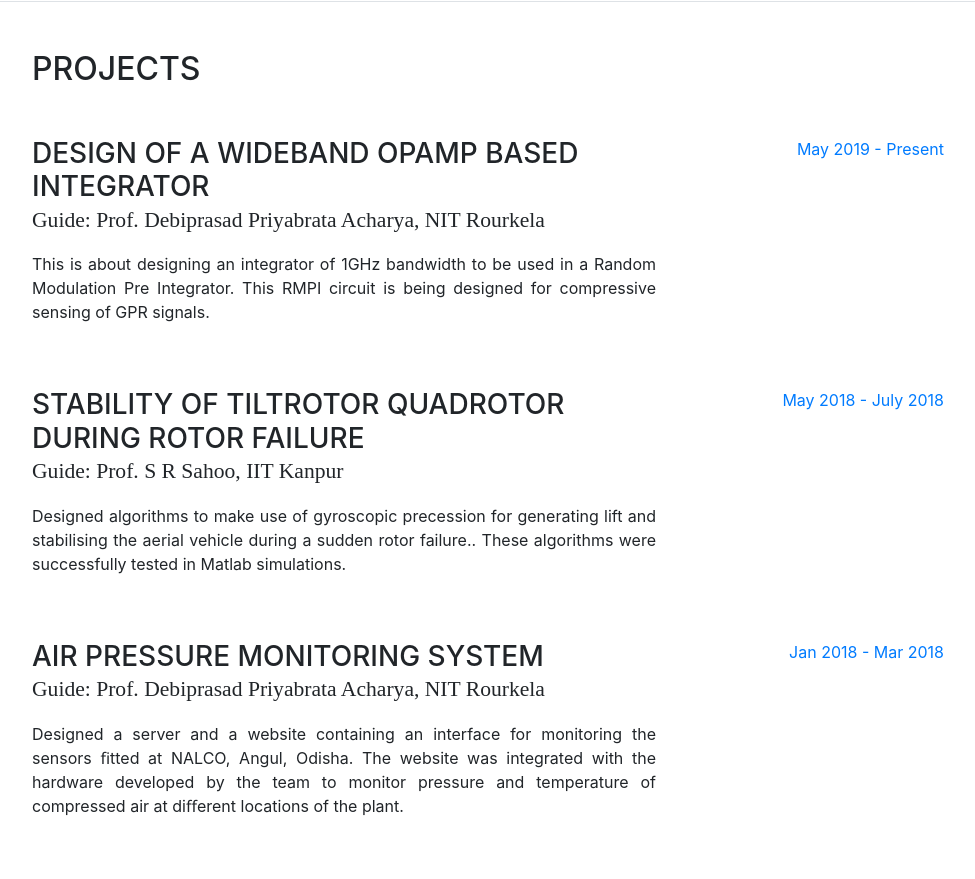
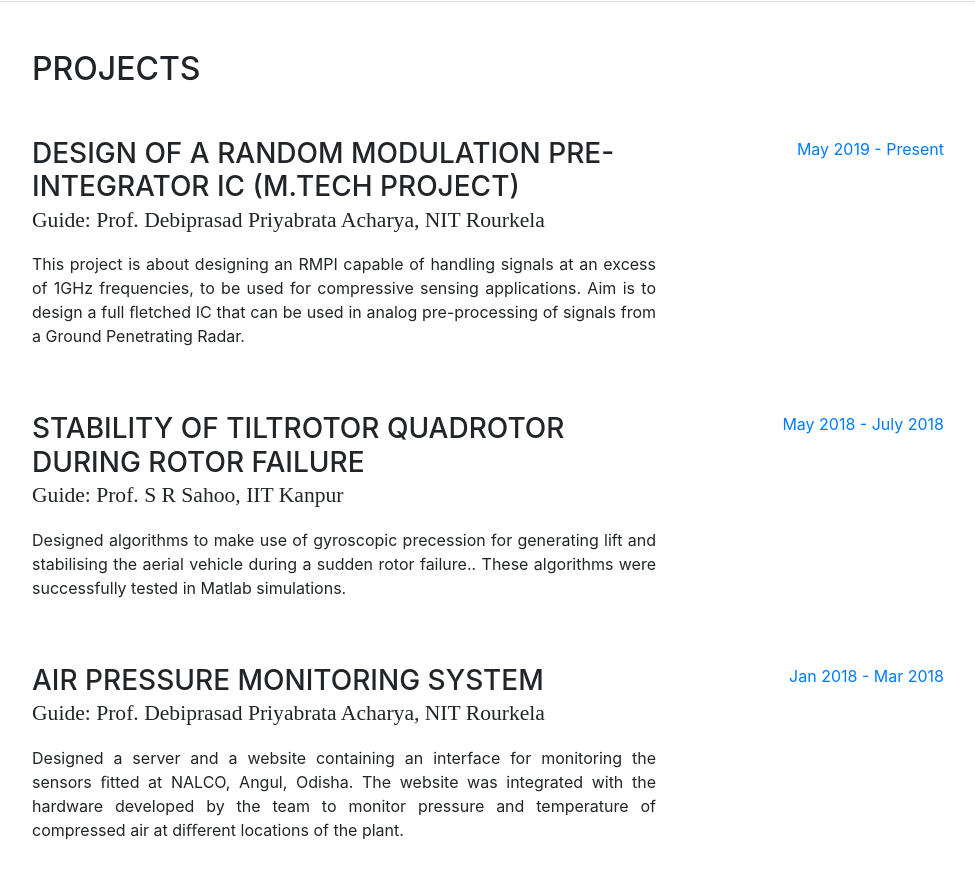
Before and after one commit to ss-rath/ss-rath.github.io, a website with bundled scripts: page index.html in a window 1280 px wide. Shown: the part 2440-3319 px from the top of the page, without its empty margins (288-1263 px from the left). Built offline with nearby package versions, Linux system fonts and the light colour scheme; a web font is replaced by a local one.

Commit message:
Updated Mtech project details

```diff
--- a/index.html
+++ b/index.html
@@ -176,9 +176,9 @@
 
 		  <div class="resume-item d-flex flex-column flex-md-row mb-5">
             <div class="resume-content mr-auto">
-              <h3 class="mb-0">Design of a Wideband Opamp Based Integrator</h3>
+              <h3 class="mb-0">Design of a Random Modulation Pre-Integrator IC (M.Tech Project)</h3>
               <div class="subheading mb-3">Guide: Prof. Debiprasad Priyabrata Acharya, NIT Rourkela</div>
-              <p align="justify">This is about designing an integrator of 1GHz bandwidth to be used in a Random Modulation Pre Integrator. This RMPI circuit is being designed for compressive sensing of GPR signals.</p>
+              <p align="justify">This project is about designing an RMPI capable of handling signals at an excess of 1GHz frequencies, to be used for compressive sensing applications. Aim is to design a full ﬂetched IC that can be used in analog pre-processing of signals from a Ground Penetrating Radar.</p>
             </div>
             <div class="resume-date text-md-right">
               <span class="text-primary">May 2019 - Present </span>
```
